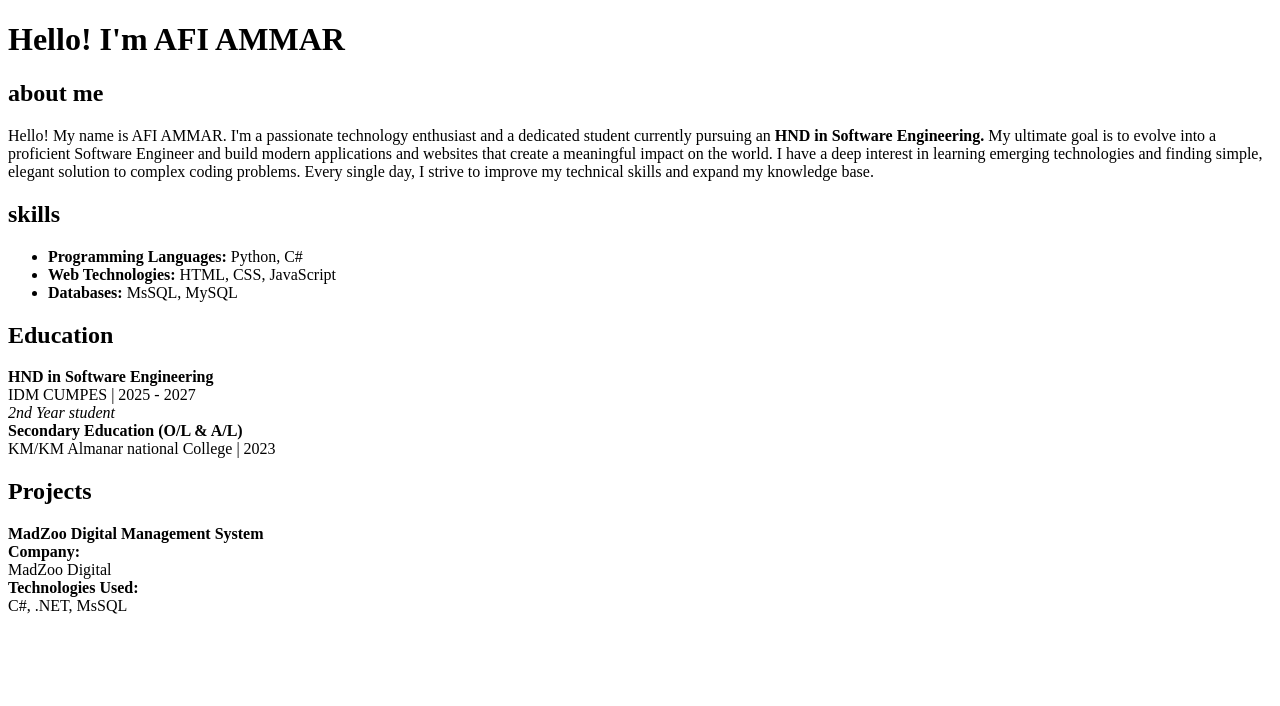
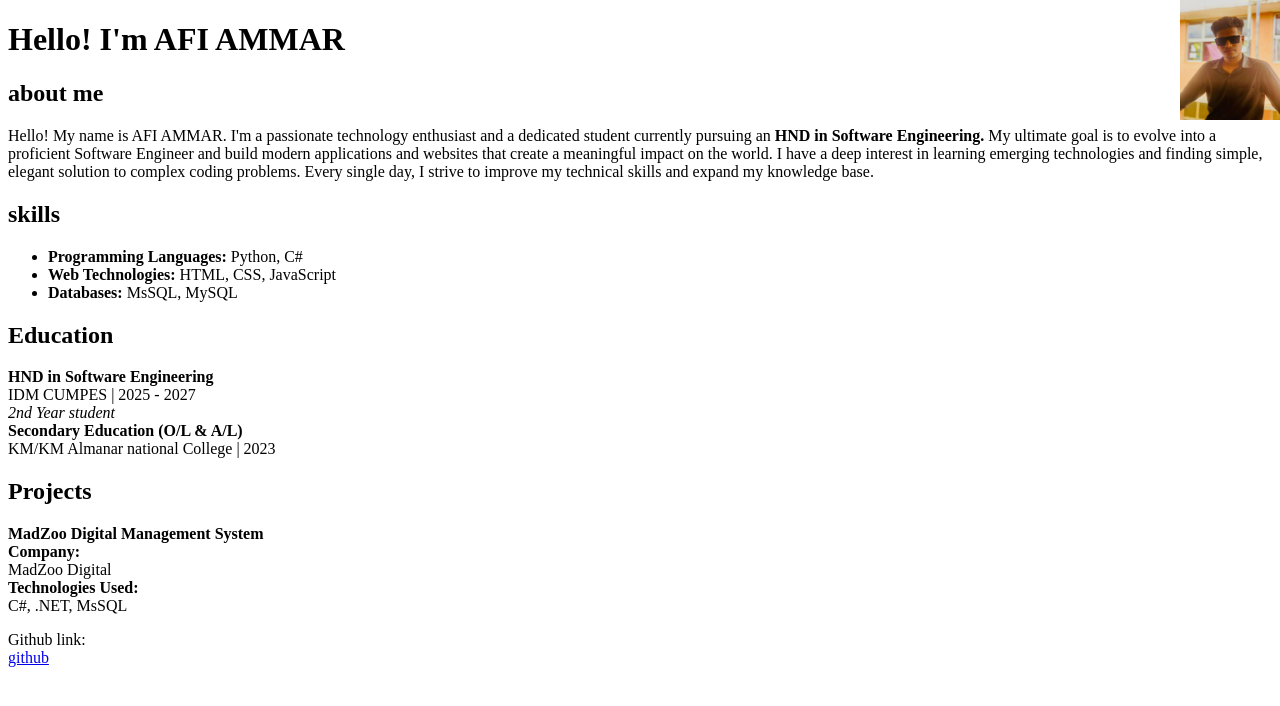
Before and after one commit to afiammar/My--portfolio, a plain HTML site: page index.html in a window 1280 px wide. Drawn offline with Linux system fonts and the light colour scheme.

Commit message:
Update resum code

```diff
--- a/index.html
+++ b/index.html
@@ -7,6 +7,7 @@
 </head>
 <body>
     <h1>Hello! I'm AFI AMMAR </h1>
+    <img src="Assets/DLTQ5399.JPG" alt="Afi Ammar" width="100" height="120" style="position: absolute; right: 0; top: 0;">
     <h2> about me</h2>
     <p>
         Hello! My name is AFI AMMAR. I'm a passionate technology enthusiast and a dedicated
@@ -57,11 +58,11 @@
               <strong>Company: </strong><br>MadZoo Digital<br>
               <strong>Technologies Used: </strong><br>C#, .NET, MsSQL
 
+            </p>
 
+        </section>
 
-
-            </p>
-        </section>
+       <p>Github link: <br> <a href="https://github.com/afiammar">github</a></p>
 
 
 
```
Also changed, not shown: Assets/DLTQ5399.JPG (added).
